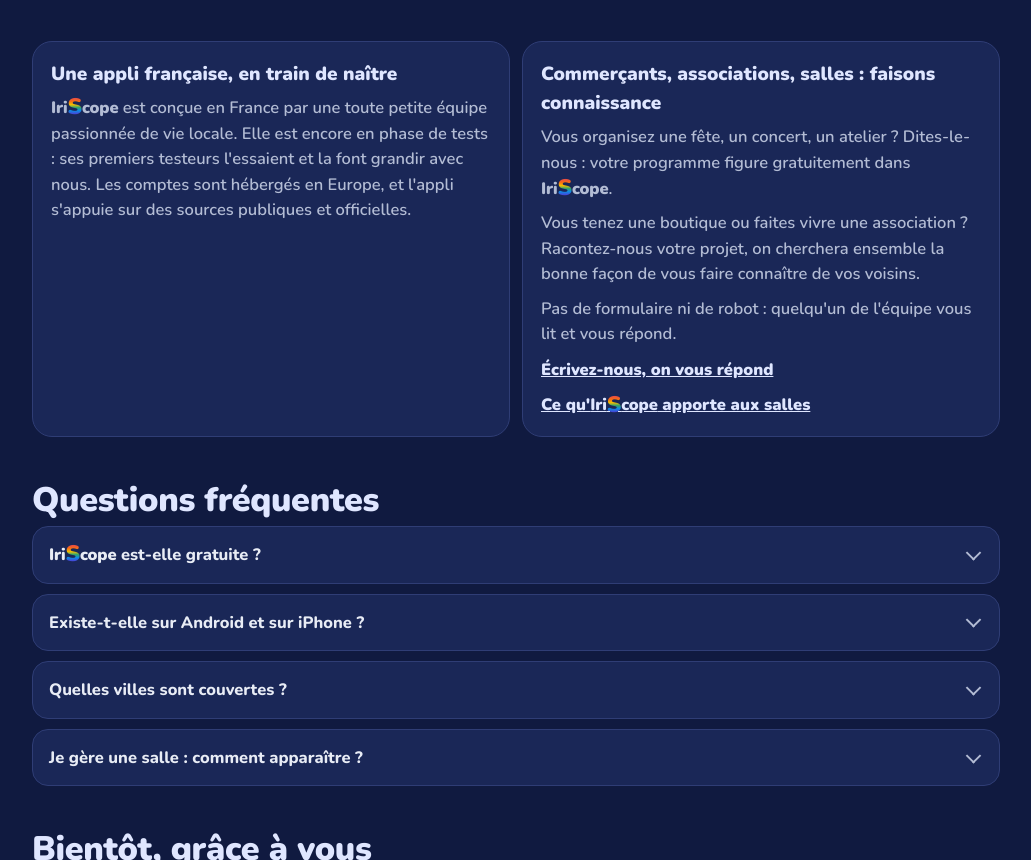
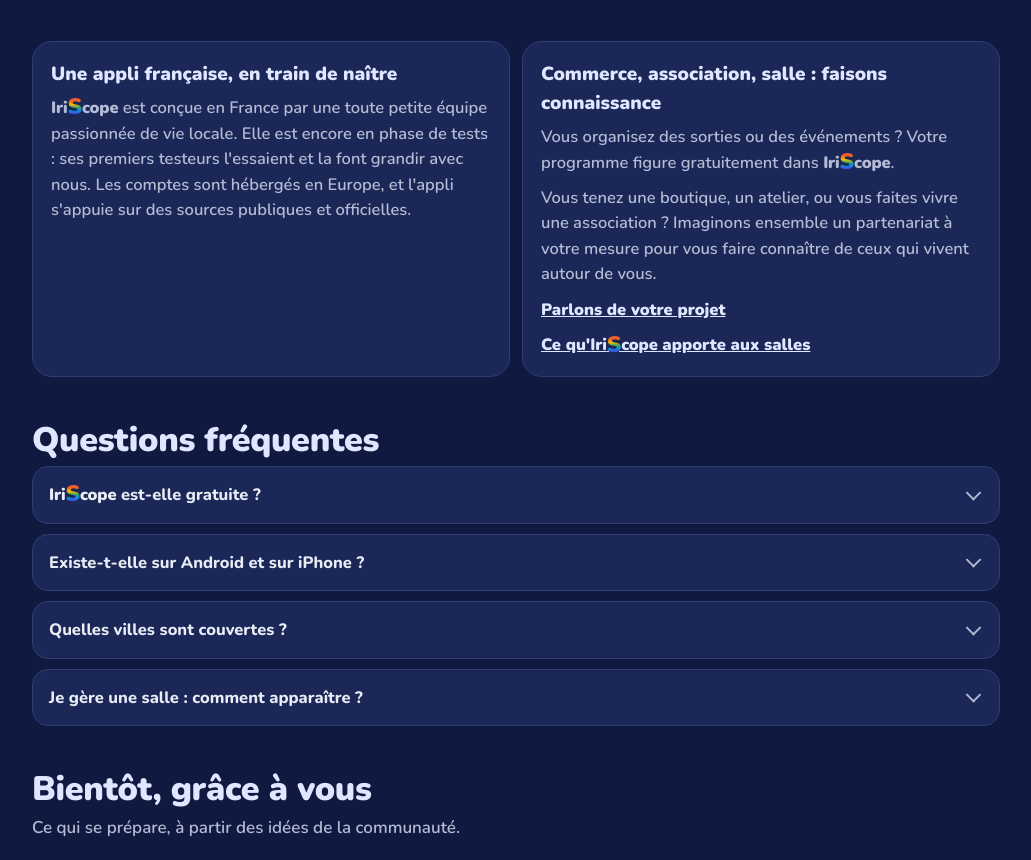
Before and after one commit to Hfoury/Iriscope-site, a plain HTML site: page index.html in a window 1280 px wide. Shown: the part 3441-4301 px from the top of the page, without its empty margins (124-1155 px from the left). Drawn offline with Linux system fonts and the light colour scheme.

Commit message:
Accueil : carte professionnels, version retenue
Co-Authored-By: Claude Fable 5.2 <noreply@anthropic.com>
Claude-Session: https://claude.ai/code/session_01U4FnNkUUq2wdax5161pEGH

```diff
--- a/index.html
+++ b/index.html
@@ -398,11 +398,10 @@ footer a{font-weight:800}
     <p><span class="iri">Iri<span>S</span>cope</span> est conçue en France par une toute petite équipe passionnée de vie locale. Elle est encore en phase de tests : ses premiers testeurs l'essaient et la font grandir avec nous. Les comptes sont hébergés en Europe, et l'appli s'appuie sur des sources publiques et officielles.</p>
   </div>
   <div class="card">
-    <h3>Commerçants, associations, salles&nbsp;: faisons connaissance</h3>
-    <p>Vous organisez une fête, un concert, un atelier ? Dites-le-nous : votre programme figure gratuitement dans <span class="iri">Iri<span>S</span>cope</span>.</p>
-    <p>Vous tenez une boutique ou faites vivre une association ? Racontez-nous votre projet, on cherchera ensemble la bonne façon de vous faire connaître de vos voisins.</p>
-    <p>Pas de formulaire ni de robot : quelqu'un de l'équipe vous lit et vous répond.</p>
-    <a href="mailto:contact.iriscope@gmail.com?subject=Faisons%20connaissance">Écrivez-nous, on vous répond</a><br>
+    <h3>Commerce, association, salle&nbsp;: faisons connaissance</h3>
+    <p>Vous organisez des sorties ou des événements ? Votre programme figure gratuitement dans <span class="iri">Iri<span>S</span>cope</span>.</p>
+    <p>Vous tenez une boutique, un atelier, ou vous faites vivre une association ? Imaginons ensemble un partenariat à votre mesure pour vous faire connaître de ceux qui vivent autour de vous.</p>
+    <a href="mailto:contact.iriscope@gmail.com?subject=Parlons%20de%20notre%20projet">Parlons de votre projet</a><br>
     <a href="/salles/">Ce qu'<span class="iri">Iri<span>S</span>cope</span> apporte aux salles</a>
   </div>
 </section>
```
